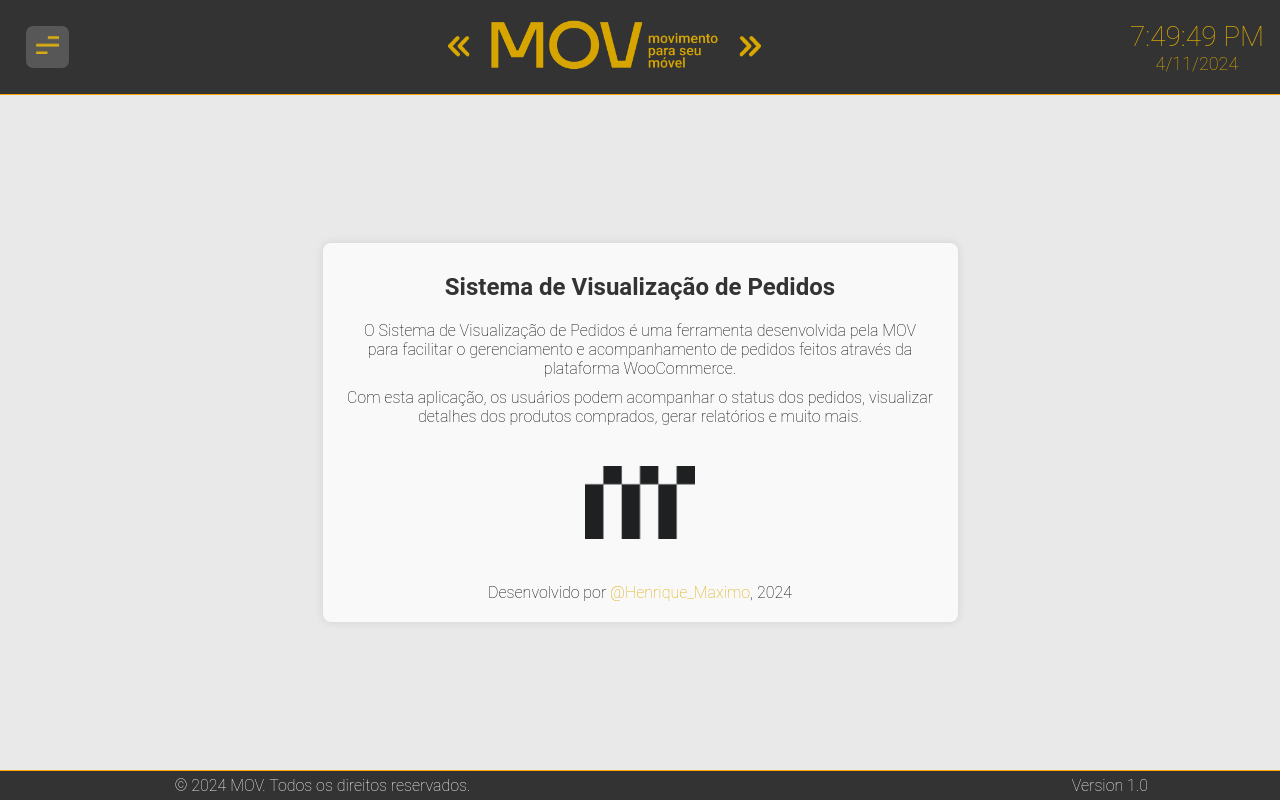
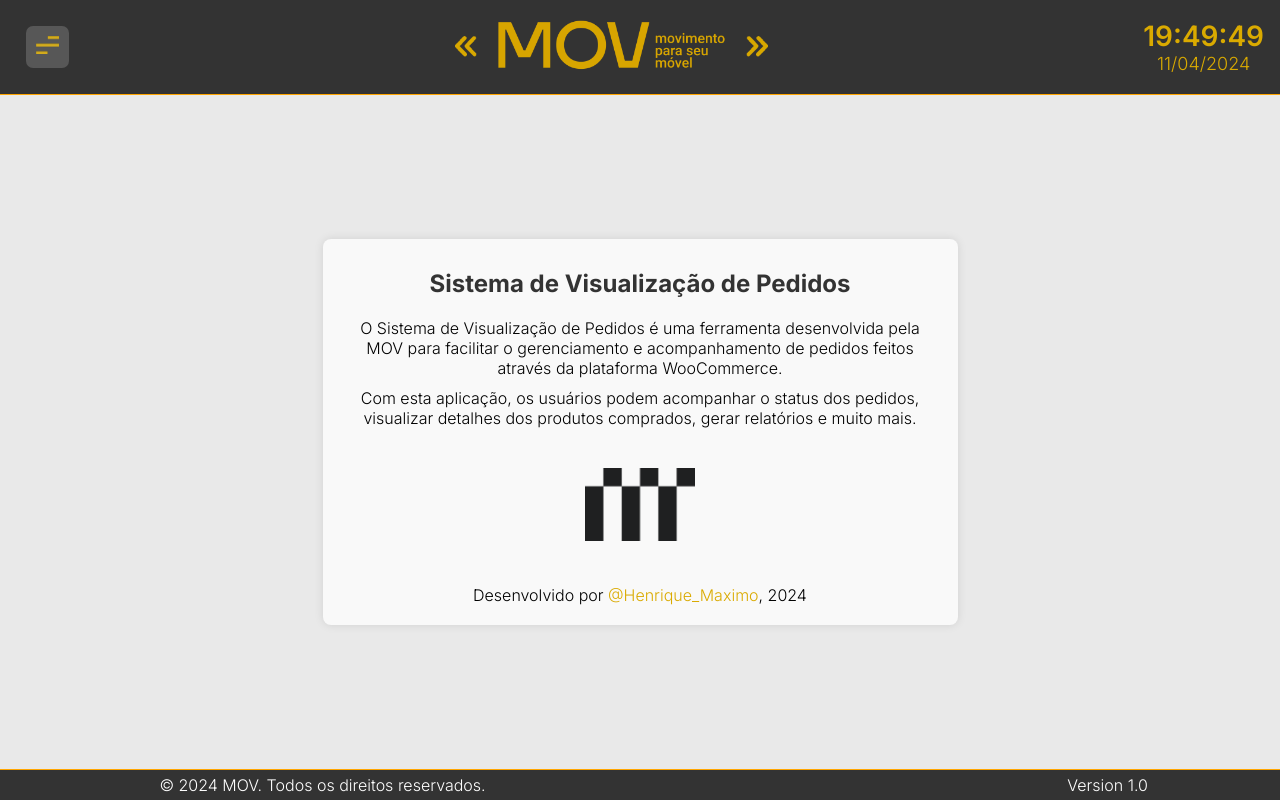
Before and after one commit to Henrry-Maximo/dashboardWooCommerce, a React (Create React App) app in the folder woocommerce-app-frontend/woocommerce-app/: page /sobre in a window 1280 px wide. Built offline with nearby package versions, Linux system fonts and the light colour scheme; no server answers; sample sign-in values are in the browser's storage.

Commit message:
formatting date in header (date/time/temp)

```diff
--- a/woocommerce-app-frontend/woocommerce-app/public/index.html
+++ b/woocommerce-app-frontend/woocommerce-app/public/index.html
@@ -2,14 +2,21 @@
 <html lang="pt-br">
   <head>
     <meta charset="utf-8" />
+
+    <link rel="preconnect" href="https://fonts.googleapis.com" />
+    <link rel="preconnect" href="https://fonts.gstatic.com" crossorigin />
+
     <link rel="icon" href="%PUBLIC_URL%/icon.png" />
     <meta name="viewport" content="width=device-width, initial-scale=1" />
     <meta name="theme-color" content="#000000" />
-    <meta
-      name="description"
-      content="Web Site using React."
+    <meta name="description" content="Web Site using React." />
+    <link rel="manifest" href="%PUBLIC_URL%/manifest.json" />
+
+    <link
+      href="https://fonts.googleapis.com/css2?family=Inter:wght@100..900&display=swap"
+      rel="stylesheet"
     />
-    <link rel="manifest" href="%PUBLIC_URL%/manifest.json" />
+
     <title>Dashboard Mov</title>
   </head>
   <body>
--- a/woocommerce-app-frontend/woocommerce-app/src/App.css
+++ b/woocommerce-app-frontend/woocommerce-app/src/App.css
@@ -7,7 +7,7 @@
 }
 
 body, input, textarea, button {
-  font-family: 'Roboto', sans-serif;
-  font-weight: 100;
+  font-family: 'Inter', sans-serif;
+  font-weight: 300;
   font-size: 1rem;
 }
--- a/woocommerce-app-frontend/woocommerce-app/src/components/Dashboard/DashboardCard.js
+++ b/woocommerce-app-frontend/woocommerce-app/src/components/Dashboard/DashboardCard.js
@@ -29,7 +29,7 @@
 
   const publishedDateModifiedFormatted = format(
     orderDateModified,
-    "dd 'de' LLLL 'às' HH:mm'h'",
+    "dd 'de' LLLL 'às' HH'h'mm",
     {
       locale: ptBR,
     }
@@ -41,7 +41,7 @@
 
   const publishedModifiedDate = format(
     orderDateModified,
-    "dd'/'MM'/'yyyy HH'h':mm",
+    "dd'/'MM'/'yyyy HH'h'mm",
     {
       locale: ptBR,
     }
--- a/woocommerce-app-frontend/woocommerce-app/src/components/Dashboard/DashboardCenter.js
+++ b/woocommerce-app-frontend/woocommerce-app/src/components/Dashboard/DashboardCenter.js
@@ -102,7 +102,7 @@
         <span className={styles.titleStatus}>
           {/* <FaClipboardCheck className={styles.iconByStatus} /> */}
           <img src={gifCheck} alt="gif-collect" className={styles.iconByStatus}></img>
-          Liberado
+          LIBERADO
         </span>
         <div className={styles.countByStatus}>
           {countOrdersByStatus("nfe-emitida")}
@@ -113,7 +113,7 @@
         <span className={styles.titleStatus}>
           {/* <FaBox className={styles.iconByStatus} /> */}
           <img src={gifBox} alt="gif-collect" className={styles.iconByStatus}></img>
-          Separação
+          SEPARAÇÃO
         </span>
         <div className={styles.countByStatus}>
           {countOrdersByStatus("pedido_separacao")}
@@ -126,7 +126,7 @@
         <span className={styles.titleStatus}>
           {/* <FaExclamationCircle className={styles.iconByStatus} /> */}
           <img src={gifExclamation} alt="gif-collect" className={styles.iconByStatus}></img>
-          Coleta
+          COLETA
         </span>
         <div className={styles.countByStatus}>
           {countOrdersByStatus("retirada")}
@@ -137,7 +137,7 @@
         <span className={styles.titleStatus}>
           {/* <FaTruckFast className={styles.iconByStatus} /> */}
           <img src={gifTransport} alt="gif-transport" className={styles.iconByStatus}></img>
-          Transporte
+          TRANSPORTE
         </span>
         <div className={styles.countByStatus}>
           {countOrdersByStatus("transporte")}
--- a/woocommerce-app-frontend/woocommerce-app/src/components/Dashboard/DashboardHeader.js
+++ b/woocommerce-app-frontend/woocommerce-app/src/components/Dashboard/DashboardHeader.js
@@ -1,12 +1,19 @@
 import React, { useEffect, useState } from "react";
+import { ptBR } from "date-fns/locale/pt-BR";
+
 import styles from "../../assets/styles/DashboardHeader.module.css";
+
 import mov from "../../assets/images/mov-logo-new.png";
 import iconMenu from "../../assets/images/menu-fill.png";
 import arrowMenu from "../../assets/images/arrow-logo.gif";
 
+import { format } from "date-fns";
+import axios from "axios";
+
 const Header = ({ toggleMenu }) => {
   // horário da máquina
   const [currentTime, setCurrentTime] = useState(new Date());
+  const [weather, setWeather] = useState();
 
   useEffect(() => {
     const timer = setInterval(() => {
@@ -16,8 +23,36 @@
     return () => clearInterval(timer);
   }, []);
 
-  const formattedDate = currentTime.toLocaleDateString();
-  const formattedTime = currentTime.toLocaleTimeString();
+  useEffect(() => {
+    const fetchWeather = async () => {
+      try {
+        const response = await axios.get(
+          `https://api.openweathermap.org/data/2.5/weather?lat=-23.638435&lon=-46.822674&units=metric&appid=ce3addfba6e2d71da642ee3f32350756&lang=pt_br`
+        );
+        const data = response.data;
+        setWeather(data);
+      } catch (error) {
+        console.error("Error fetching weather data", error);
+      }
+    };
+
+    fetchWeather();
+  }, []);
+
+  const nowSystemDate = format(currentTime, "dd'/'MM'/'yyyy", {
+    locale: ptBR,
+  });
+
+  const nowSystemTime = format(currentTime, "HH:mm:ss", {
+    locale: ptBR,
+  });
+
+  const nowTempFormatterString = weather ? weather.weather[0].description : "Carregando...";
+  const nowTempString =
+    nowTempFormatterString.charAt(0).toUpperCase() +
+    nowTempFormatterString.slice(1).toLowerCase();
+
+  const nowTempTime = weather ? ~~weather.main.temp : "Carregando...";
 
   return (
     <header className={styles.wrapper}>
@@ -33,8 +68,7 @@
           <img
             src={arrowMenu}
             alt="arrow-logo"
-            style={{ height: "50px", transform: "scaleX(-1)"
-            }}
+            style={{ height: "50px", transform: "scaleX(-1)" }}
           ></img>
           <img src={mov} alt="mov-logo" style={{ height: "50px" }}></img>
           <img
@@ -43,9 +77,33 @@
             style={{ height: "50px" }}
           ></img>
         </div>
-        <div style={{ display: "flex", flexDirection: "column", alignItems: "center", color: "#daaa00" }}>
-          <p style={{ fontSize: "28px" }}>{formattedTime}</p>
-          <p style={{ fontSize: "18px" }}>{formattedDate}</p>
+        <div
+          style={{
+            display: "flex",
+            flexDirection: "column",
+            alignItems: "center",
+            color: "#daaa00",
+          }}
+        >
+          <p
+            style={{
+              fontSize: "28px",
+              display: "flex",
+              textAlign: "center",
+              alignItems: "center",
+              fontWeight: "600",
+              gap: "2px",
+            }}
+          >
+            {/* <IoTimeOutline /> */}
+            {nowSystemTime}
+          </p>
+          <p style={{ fontSize: "18px", fontWeight: "300" }}>{nowSystemDate}</p>
+          {weather && (
+            <p style={{ fontSize: "18px", fontWeight: "300" }}>
+              {nowTempString}, {nowTempTime} °C
+            </p>
+          )}
         </div>
       </div>
     </header>
```
